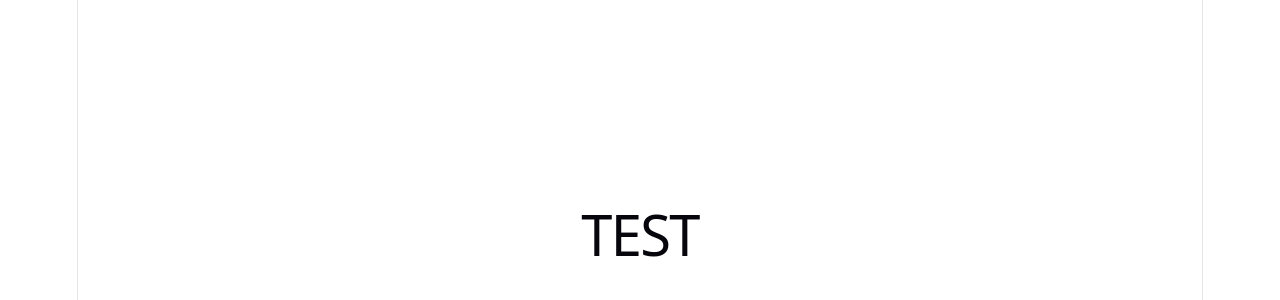
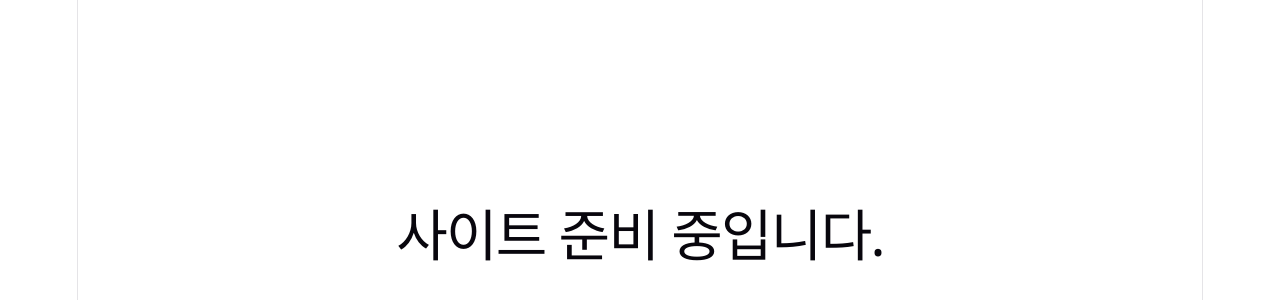
Before and after one commit to dv-jamie/test, a React (Vite) app: page / in a window 1280 px wide. Shown: the part 166-466 px from the top of the page. Built offline with nearby package versions, Linux system fonts and the light colour scheme.

Commit message:
수정 배포 테스트

```diff
--- a/src/App.jsx
+++ b/src/App.jsx
@@ -5,7 +5,7 @@ function App() {
     <>
       <section id="center">
         <div>
-          <h1>TEST</h1>
+          <h1>사이트 준비 중입니다.</h1>
         </div>
       </section>
     </>
```
